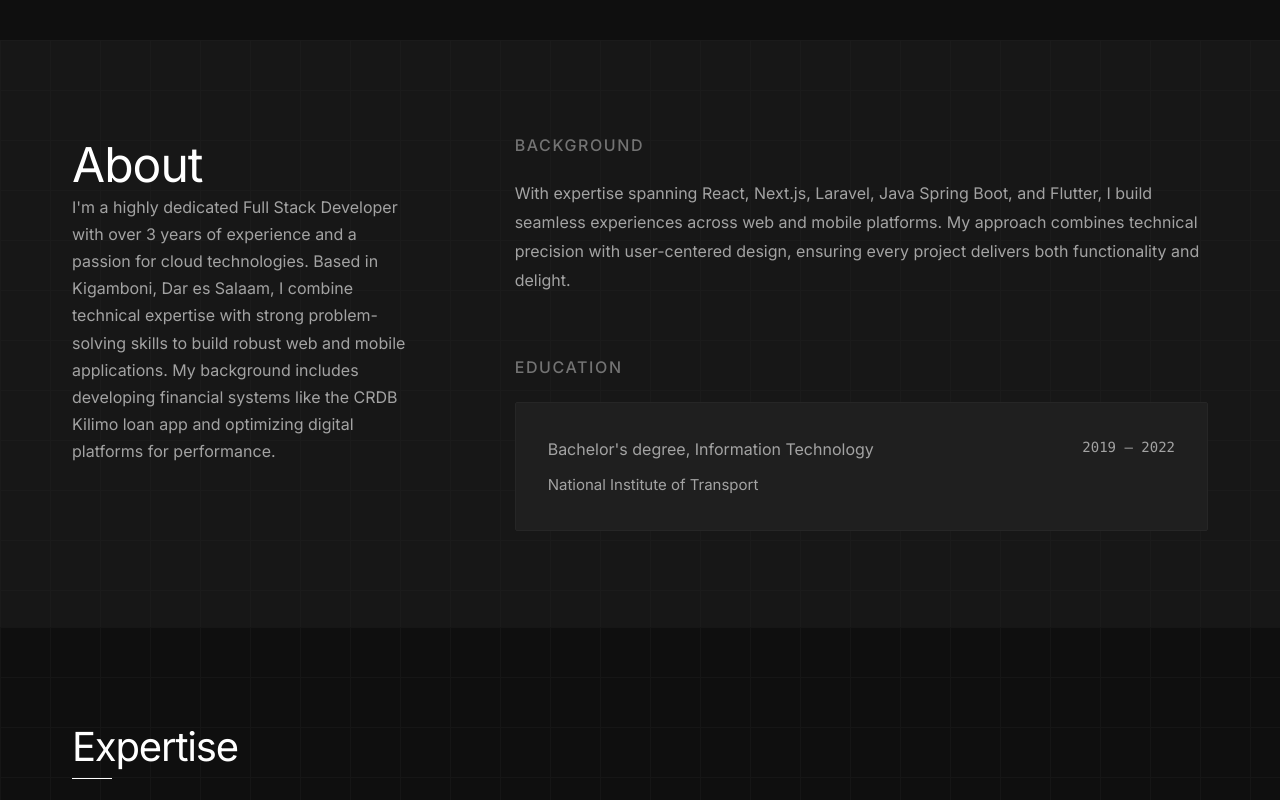
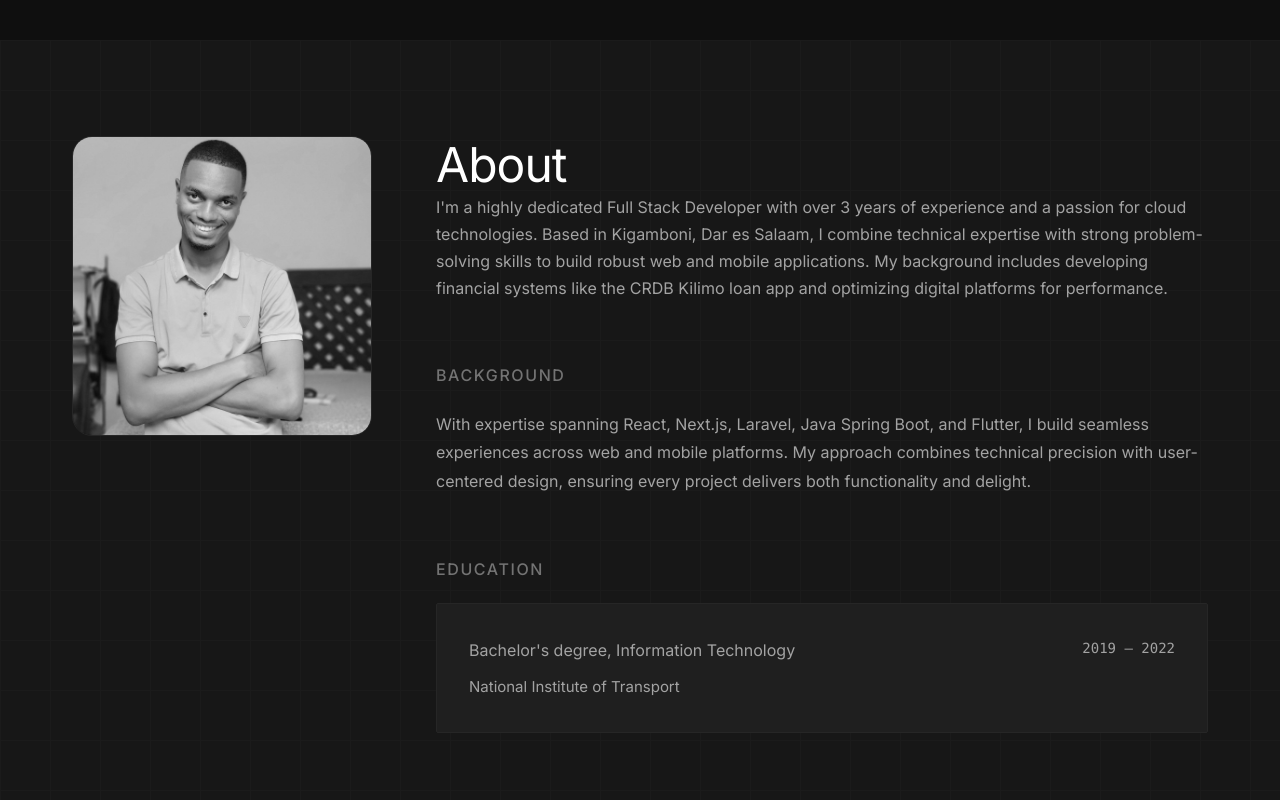
Before and after one commit to Lewy8/lewis-portfolio, a Next.js app: page / in a window 1280 px wide. Shown: the part 760-1560 px from the top of the page. Built offline with nearby package versions, Linux system fonts and the light colour scheme.

Commit message:
profile add

```diff
--- a/src/components/About.js
+++ b/src/components/About.js
@@ -5,6 +5,13 @@ export default function About() {
         <section id="about" className={`section ${styles.about}`}>
             <div className="container">
                 <div className={styles.grid}>
+                    <div className={styles.imageColumn}>
+                        <div className={styles.imageWrapper}>
+                            {/* User needs to add me.jpg to public folder */}
+                            <img src="/lewy.jpg" alt="Lewis Nhuguti" className={styles.profileImage} />
+                        </div>
+                    </div>
+                    <div className={styles.contentColumn}>
                         <div className={styles.intro}>
                             <h2 className={styles.title}>About</h2>
                             <div className={styles.divider}></div>
@@ -40,6 +47,7 @@ export default function About() {
                         </div>
                     </div>
                 </div>
+            </div>
         </section>
     );
 }
--- a/src/components/About.module.css
+++ b/src/components/About.module.css
@@ -4,14 +4,46 @@
 
 .grid {
     display: grid;
-    grid-template-columns: 1fr 2fr;
-    gap: var(--space-3xl);
+    grid-template-columns: 300px 1fr;
+    gap: 4rem;
     align-items: start;
 }
 
+.imageColumn {
+    position: sticky;
+    top: 100px;
+}
+
+.imageWrapper {
+    position: relative;
+    width: 100%;
+    aspect-ratio: 1;
+    border-radius: 20px;
+    overflow: hidden;
+    background: var(--card-bg);
+    border: 1px solid var(--border);
+}
+
+.profileImage {
+    width: 100%;
+    height: 100%;
+    object-fit: cover;
+    filter: grayscale(100%);
+    transition: filter 0.3s ease;
+}
+
+.profileImage:hover {
+    filter: grayscale(0%);
+}
+
+.contentColumn {
+    display: flex;
+    flex-direction: column;
+    gap: 4rem;
+}
+
 .intro {
-    position: sticky;
-    top: var(--space-xl);
+    max-width: 100%;
 }
 
 .lead {
```
Also changed, not shown: public/lewy.jpg (added), public/lewy.png (added). Lines whose indentation alone changed are shown as unchanged.
